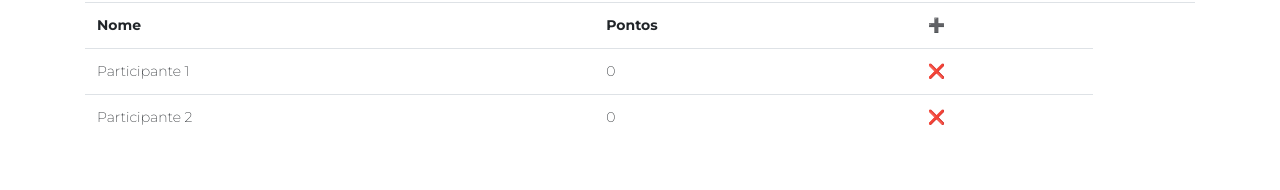
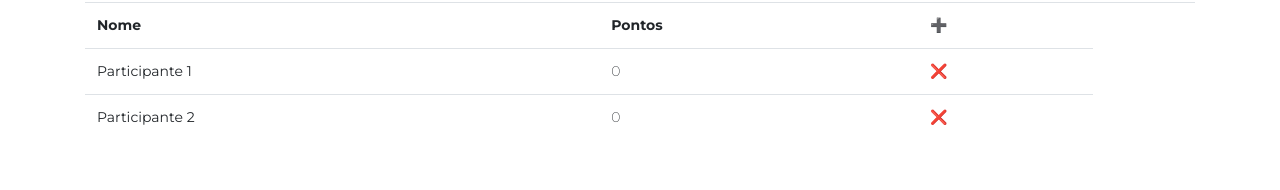
Before and after one commit to gag2502/jogos-biblicos, a plain HTML site: page index.html in a window 1280 px wide. Shown: the part 504-694 px from the top of the page. Drawn offline with Linux system fonts and the light colour scheme; some packages are replaced by stand-ins of ours.

Commit message:
Strong nos participantes

```diff
--- a/index.html
+++ b/index.html
@@ -467,7 +467,7 @@ The above copyright notice and this permission notice shall be included in all c
                                 <th></th>
                             </tr>
                             <tr>
-                                <td contenteditable="true">Participante 1</td>
+                                <td contenteditable="true"><strong>Participante 1</strong></td>
                                 <td contenteditable="true">0</td>
                                 <td>
                                     <span class="table-remove glyphicon glyphicon-remove">❌ </span>
@@ -475,7 +475,7 @@ The above copyright notice and this permission notice shall be included in all c
                             </tr>
                             <!-- This is our clonable table line -->
                             <tr class="hide">
-                                <td contenteditable="true">Participante 2</td>
+                                <td contenteditable="true"><strong>Participante 2</strong></td>
                                 <td contenteditable="true">0</td>
                                 <td>
                                     <span class="table-remove glyphicon glyphicon-remove">❌ </span>
```
